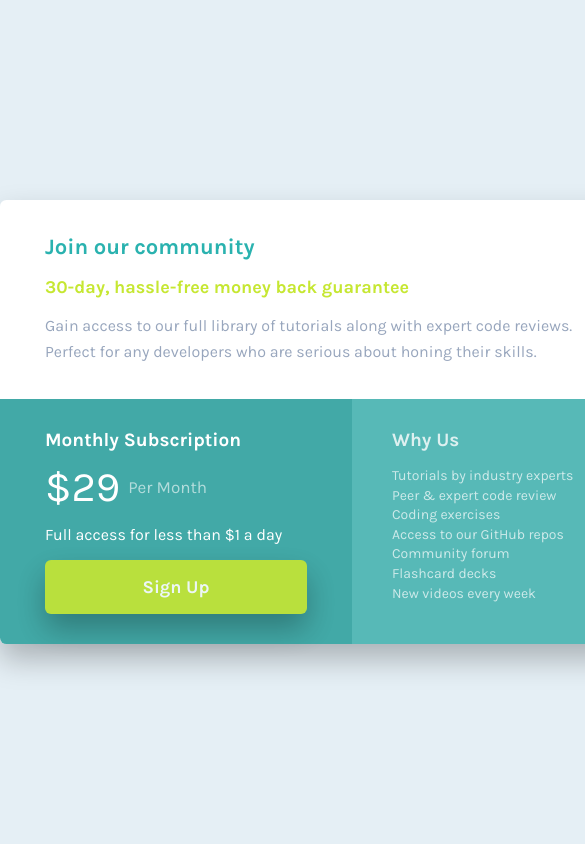
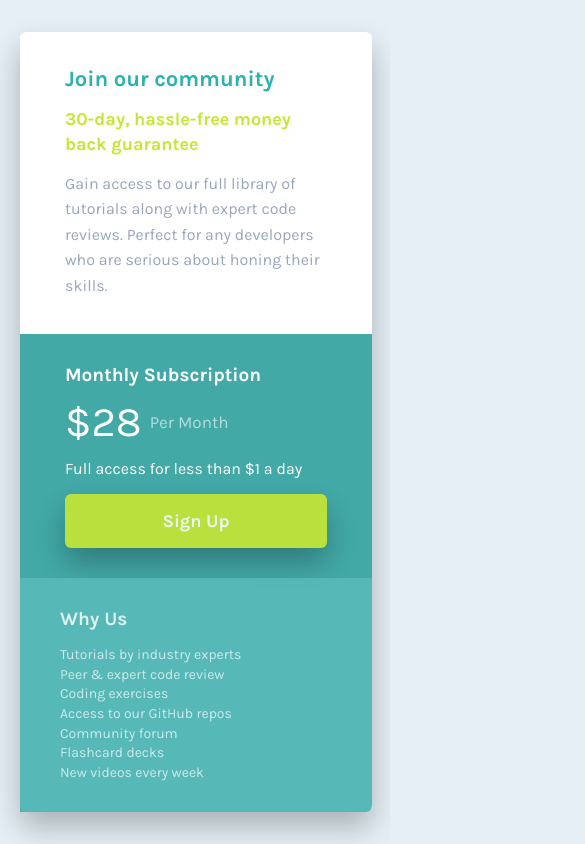
Before and after one commit to NatnaelDemelash/single-page-grid-component, a plain HTML site: page index.html in a window 390 px wide. Shown: the top 844 px of the page, 585 px wide, since content can reach past the window. Drawn offline with Linux system fonts and the light colour scheme.

Commit message:
media query added

```diff
--- a/index.html
+++ b/index.html
@@ -21,7 +21,7 @@
         <div class="left">
           <h4>Monthly Subscription</h4>
           <div class="price">
-            <span>&dollar;29</span>
+            <span>&dollar;28</span>
             <p class="per-month">Per Month</p>
           </div>
           <p class="full-access">Full access for less than &dollar;1 a day</p>
--- a/style.css
+++ b/style.css
@@ -126,3 +126,15 @@ ul li {
   margin-bottom: 0.9rem;
   opacity: 0.8;
 }
+
+@media (max-width: 600px) {
+  .grid-container {
+    margin: 0 20px;
+  }
+  .bottom-row {
+    flex-direction: column;
+  }
+  .bottom-row .left {
+    border-bottom-left-radius: 0;
+  }
+}
```
